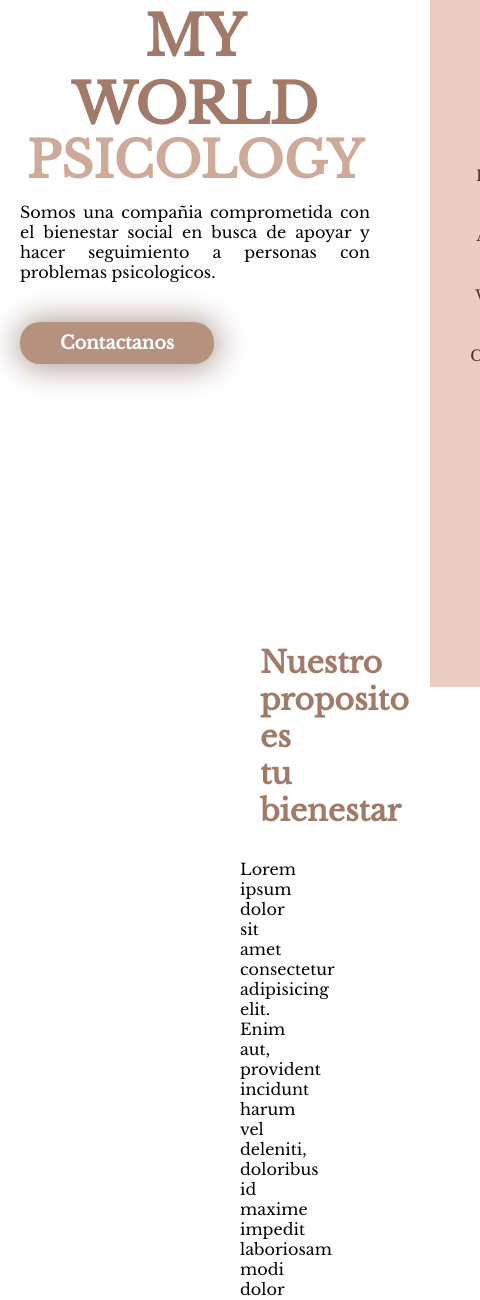
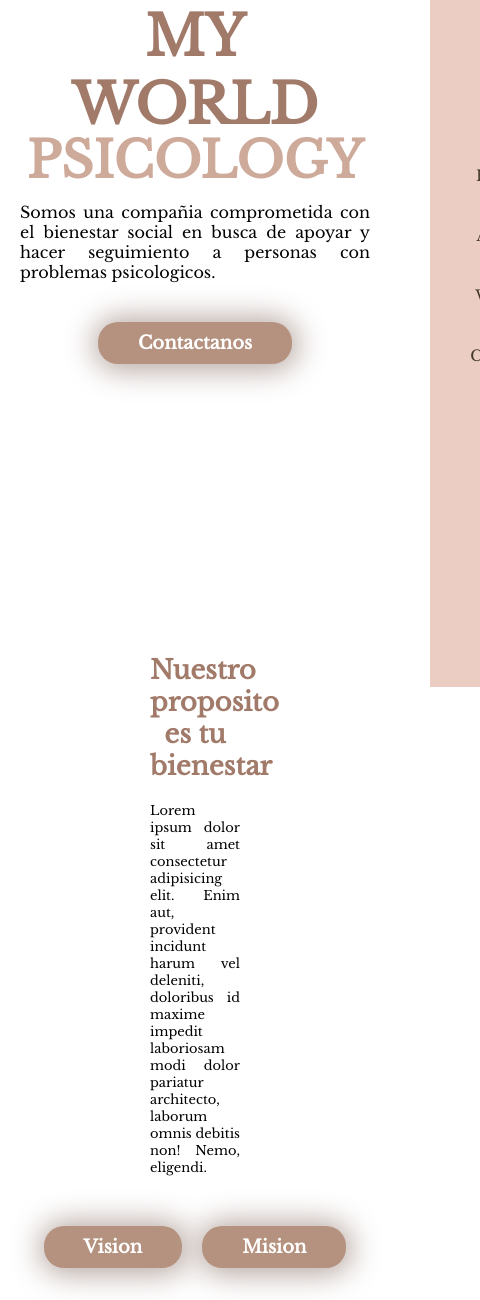
Before and after one commit to Astarthet/MyWorldPsi, a plain HTML site: page public/index.html in a window 390 px wide. Shown: the part 157-1457 px from the top of the page, 480 px wide, since content can reach past the window. Drawn offline with nearby package versions, Linux system fonts and the light colour scheme.

Commit message:
snapshot_4

```diff
--- a/css/index.css
+++ b/css/index.css
@@ -4,6 +4,9 @@
   box-sizing: border-box;
   text-decoration: none;
   font-family: "Libre Baskerville", serif;
+}
+html {
+  scroll-behavior: smooth;
 }
 /* Header */
 header {
@@ -57,7 +60,7 @@ nav ul li {
 nav ul li a {
   color: #43372b;
   font-size: 15px;
-  transition: all 1200ms;
+  transition: all 1400ms;
 }
 nav ul li a:hover {
   background-color: #dabcb2;
@@ -97,10 +100,6 @@ nav ul li a:hover {
   display: flex;
   justify-content: space-between;
   position: relative;
-
-  background-color: url("../project-js/resources/img-header.svg");
-  background-size: cover;
-  background-position: bottom;
 }
 .cover .container-info {
   max-width: 400px;
@@ -155,7 +154,7 @@ nav ul li a:hover {
   bottom: 0;
   left: 450px;
   width: 780px;
-  height: 600px;
+  height: 500px;
   align-items: center;
   animation: moveVector 6s ease-in-out infinite;
 }
@@ -164,9 +163,12 @@ nav ul li a:hover {
 }
 
 /* About */
+.about {
+  margin-top: 120px;
+}
 .titulo-about {
+  text-align: center;
   color: #a17a69;
-  margin: 20px;
   padding-bottom: 10px;
   font-size: 30px;
   transition: all 3000ms;
@@ -178,13 +180,20 @@ nav ul li a:hover {
   transition: all 3000ms;
 }
 .contenedor-about {
-  max-width: 1200px;
-  padding: 15em;
+  right: 0;
   margin: auto;
+  padding: 150px;
+  color: #43372b;
+}
+.contenedor-about p {
   text-align: center;
-  align-items: center;
-  justify-content: space-evenly;
-  color: #43372b;
+}
+.contenedor-about .vision {
+  display: flex;
+  justify-content: center;
+}
+.contenedor-about .vision a {
+  margin: 10px;
 }
 /* keyframes */
 @keyframes moveVector {
@@ -249,4 +258,18 @@ nav ul li a:hover {
   .cover p {
     text-align: justify;
   }
+  .contenedor-about h3 {
+    font-size: 26px;
+  }
+  .contenedor-about h3:hover {
+    font-size: 29px;
+  }
+  .contenedor-about p {
+    font-size: small;
+  }
+  .button{
+    display: flex;
+    justify-content: center;
+    align-items: center;
+  }
 }
--- a/public/index.html
+++ b/public/index.html
@@ -26,7 +26,7 @@
         <div class="container-nav">
           <nav id="nav">
             <ul>
-              <li><a href="">Home</a></li>
+              <li><a href="#">Home</a></li>
               <li><a href="#about ">About</a></li>
               <li><a href="#">Works</a></li>
               <li><a href="#">Contact</a></li>
@@ -46,7 +46,7 @@
               Somos una compañia comprometida con el bienestar social en busca de apoyar
               y hacer seguimiento a personas con problemas psicologicos.
             </p>
-            <a href="#contact"><input type="button" value="Contactanos" /></a>
+            <div class="button"><a href="#contact"><input type="button" value="Contactanos" /></a></div>
             </div>
             <div class="container-img">
             <img src="../resources/img-header.svg" alt=""/>
@@ -57,6 +57,10 @@
       <div class="contenedor-about">
         <h3 class="titulo-about">Nuestro proposito es tu bienestar</h3>
         <p>Lorem ipsum dolor sit amet consectetur adipisicing elit. Enim aut, provident incidunt harum vel deleniti, doloribus id maxime impedit laboriosam modi dolor pariatur architecto, laborum omnis debitis non! Nemo, eligendi.</p>
+        <div class="vision">
+          <a href="#"><input type="button" value="Vision" /></a>
+          <a href="#"><input type="button" value="Mision" /></a>
+        </div>
       </div>
     </div>
     <script src="../js/index.js"></script>
```
